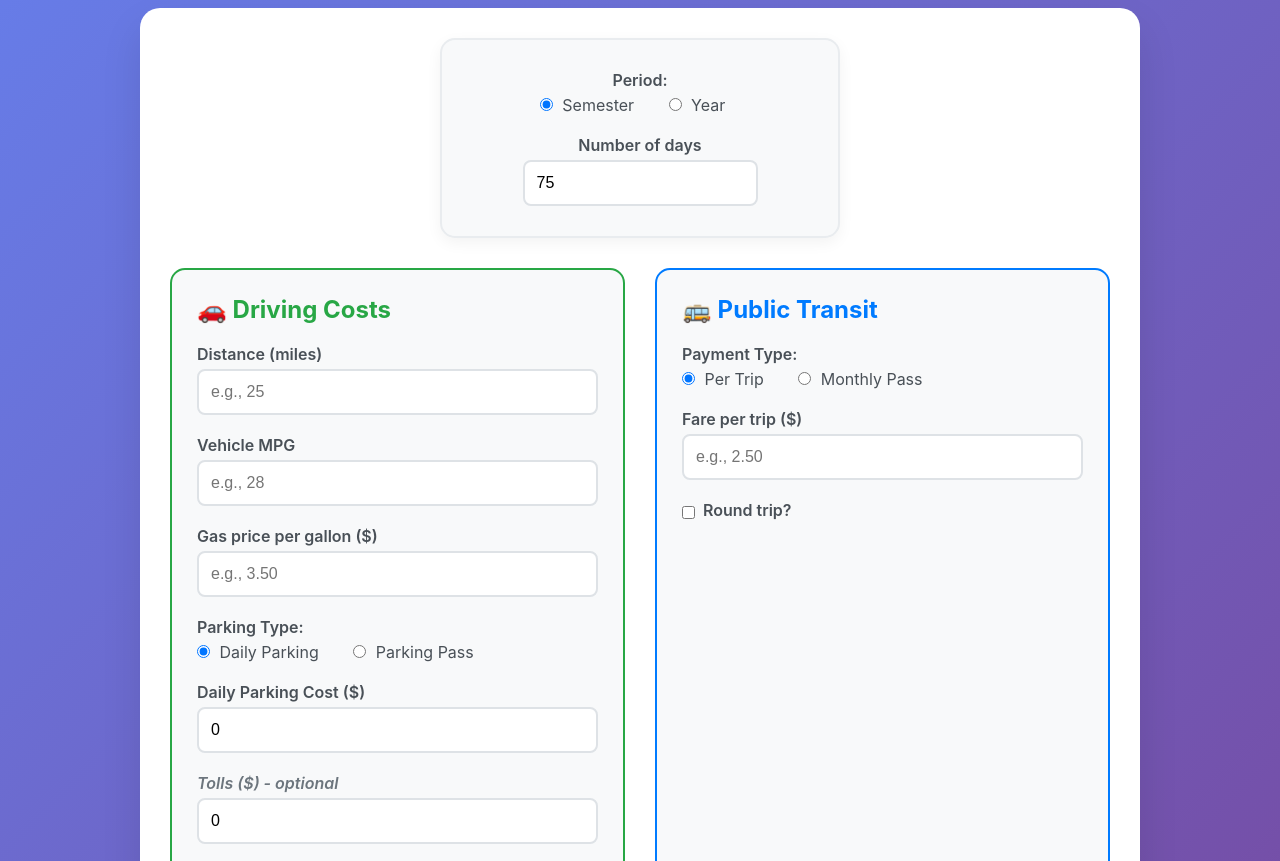
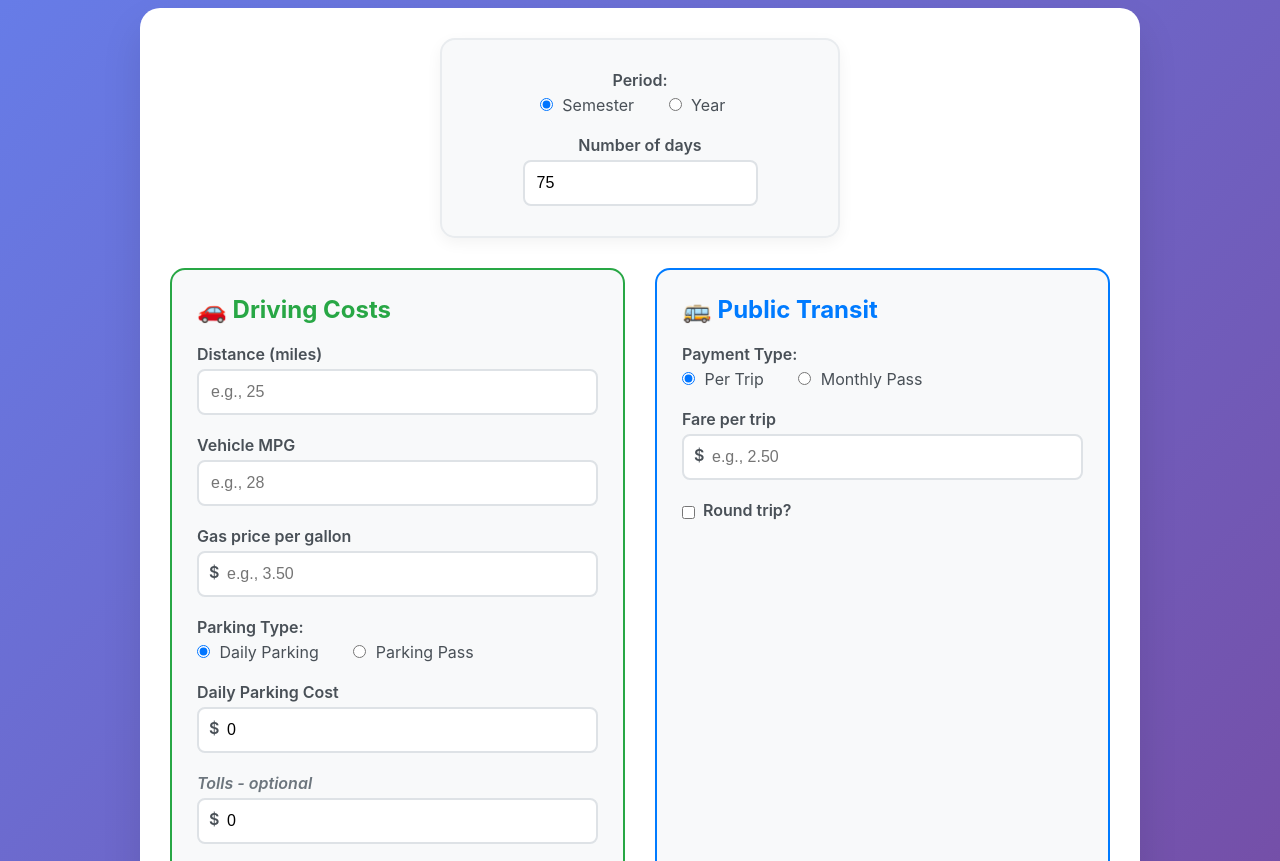
Before and after one commit to TheKoka/drive-vs-bus-calc, a plain HTML site: page index.html in a window 1280 px wide. Shown: the part 91-952 px from the top of the page. Drawn offline with Linux system fonts and the light colour scheme.

Commit message:
number sign fix

```diff
--- a/index.html
+++ b/index.html
@@ -48,9 +48,13 @@
                     </div>
 
                     <div class="input-group">
-                        <label for="gas-price">Gas price per gallon ($)</label>
-                        <input type="number" id="gas-price" placeholder="e.g., 3.50" step="0.01" min="0">
+                        <label for="gas-price">Gas price per gallon</label>
+                        <div class="input-with-symbol">
+                            <span class="currency-symbol">$</span>
+                            <input type="number" id="gas-price" placeholder="e.g., 3.50" step="0.01" min="0">
+                        </div>
                     </div>
+
                     <div class="input-group">
                         <label>Parking Type:</label>
                         <input type="radio" name="parking-type" id="daily-parking" checked>
@@ -60,13 +64,19 @@
                     </div>
 
                     <div class="input-group">
-                        <label for="parking-cost" id="parking-label">Daily Parking Cost ($)</label>
-                        <input type="number" id="parking-cost" placeholder="e.g., 10" step="0.01" min="0" value="0">
+                        <label for="parking-cost" id="parking-label">Daily Parking Cost</label>
+                        <div class="input-with-symbol">
+                            <span class="currency-symbol">$</span>
+                            <input type="number" id="parking-cost" placeholder="e.g., 10" step="0.01" min="0" value="0">
+                        </div>
                     </div>
 
                     <div class="input-group">
-                        <label for="tolls" class="optional">Tolls ($) - optional</label>
-                        <input type="number" id="tolls" placeholder="e.g., 5" step="0.01" min="0" value="0">
+                        <label for="tolls" class="optional">Tolls - optional</label>
+                        <div class="input-with-symbol">
+                            <span class="currency-symbol">$</span>
+                            <input type="number" id="tolls" placeholder="e.g., 5" step="0.01" min="0" value="0">
+                        </div>
                     </div>
 
                     <div class="checkbox-group">
@@ -88,8 +98,11 @@
                     </div>
 
                     <div class="input-group">
-                        <label for="fare" id="fare-label">Fare per trip ($)</label>
-                        <input type="number" id="fare" placeholder="e.g., 2.50" step="0.01" min="0">
+                        <label for="fare" id="fare-label">Fare per trip</label>
+                        <div class="input-with-symbol">
+                            <span class="currency-symbol">$</span>
+                            <input type="number" id="fare" placeholder="e.g., 2.50" step="0.01" min="0">
+                        </div>
                     </div>
 
                     <div class="input-group" id="pass-days-group" style="display: none;">
--- a/script.js
+++ b/script.js
@@ -100,10 +100,10 @@ function calculate() {
 
 
         // Display results
-        document.getElementById('fuel-cost').textContent = `${(fuelCost * tripMultiplier * numDays).toFixed(2)}`;
-        document.getElementById('parking-result').textContent = `${parkingCost.toFixed(2)}`;
-        document.getElementById('toll-cost').textContent = `${(tolls * tripMultiplier * numDays).toFixed(2)}`;
-        document.getElementById('drive-cost').textContent = `${totalDriveCost.toFixed(2)} (for ${numDays} days)`;
+        document.getElementById('fuel-cost').textContent = `$${(fuelCost * tripMultiplier * numDays).toFixed(2)}`;
+        document.getElementById('parking-result').textContent = `$${parkingCost.toFixed(2)}`;
+        document.getElementById('toll-cost').textContent = `$${(tolls * tripMultiplier * numDays).toFixed(2)}`;
+        document.getElementById('drive-cost').textContent = `$${totalDriveCost.toFixed(2)} (for ${numDays} days)`;
 
         // Update transit display based on payment type
         if (monthlyPassRadio.checked) {
--- a/style.css
+++ b/style.css
@@ -130,6 +130,26 @@ input:focus {
     outline: none;
     border-color: #667eea;
     box-shadow: 0 0 0 3px rgba(102, 126, 234, 0.1);
+}
+
+.input-with-symbol {
+    position: relative;
+    display: flex;
+    align-items: center;
+}
+
+.currency-symbol {
+    position: absolute;
+    left: 12px;
+    color: #495057;
+    font-weight: 600;
+    z-index: 1;
+    pointer-events: none;
+    margin-bottom: 5px;
+}
+
+.input-with-symbol input {
+    padding-left: 28px;
 }
 
 .checkbox-group {
```
